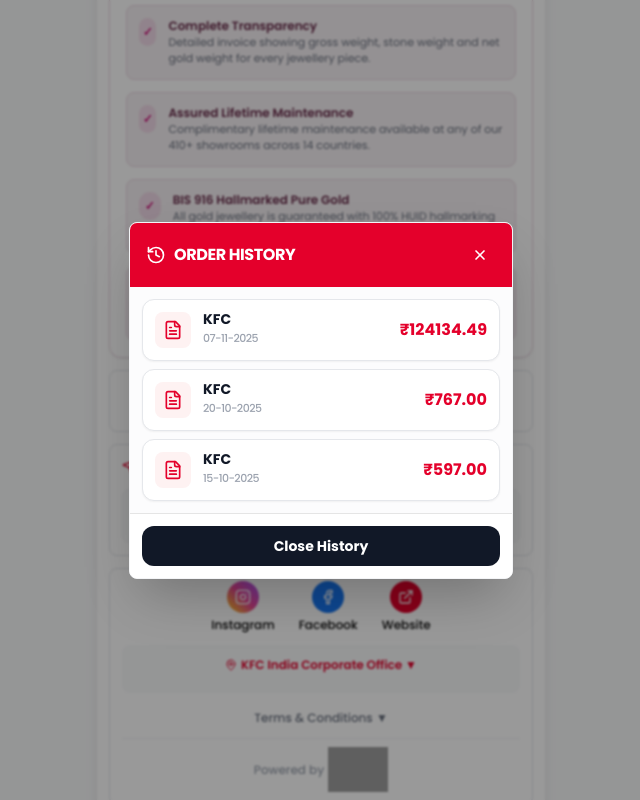
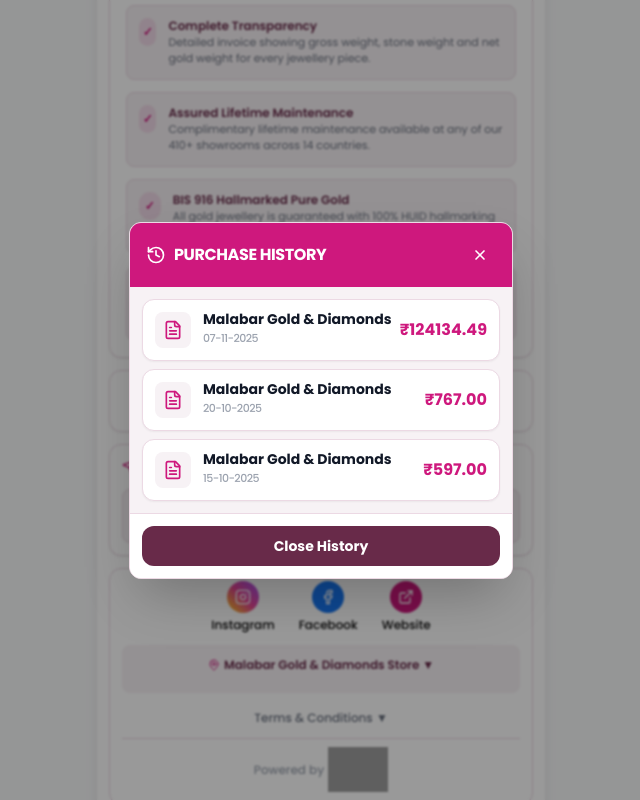
Before and after one commit to aadi310/Malabar-Gold-Smart-Receipt, a Next.js app: page / in a window 1280 px wide. Both pictures are taken after a click on the button "History". Shown: the part 2179-2979 px from the top of the page, without its empty margins (319-959 px from the left). Built offline with nearby package versions, Linux system fonts and the light colour scheme; grey boxes are pictures that could not be loaded.

Commit message:
Update page.tsx

```diff
--- a/app/page.tsx
+++ b/app/page.tsx
@@ -1594,14 +1594,15 @@ Powered by RDEP
 
 </div>
 
-          {/* Receipt Actions (2) */}
-<div className="bg-white rounded-lg border border-gray-200 p-3 font-poppins">
+         {/* Receipt Actions */}
+<div className="bg-white rounded-xl border border-[#ecd9e4] p-3 font-poppins shadow-sm">
   <div className="flex justify-center space-x-4">
+
     <Button
       ref={historyButtonRef}
       variant="ghost"
       size="sm"
-      className="text-[#E4002B] hover:bg-red-50 font-medium"
+      className="text-[#CE187D] hover:bg-[#F7F2F5] font-medium"
       onClick={handleTransactionHistoryOpen}
     >
       <History className="h-4 w-4 mr-1" />
@@ -1611,7 +1612,7 @@ Powered by RDEP
     <Button
       variant="ghost"
       size="sm"
-      className="text-[#E4002B] hover:bg-red-50 font-medium"
+      className="text-[#CE187D] hover:bg-[#F7F2F5] font-medium"
       onClick={handleEmailReceipt}
     >
       <Mail className="h-4 w-4 mr-1" />
@@ -1621,57 +1622,62 @@ Powered by RDEP
     <Button
       variant="ghost"
       size="sm"
-      className="text-[#E4002B] hover:bg-red-50 font-medium"
+      className="text-[#CE187D] hover:bg-[#F7F2F5] font-medium"
       onClick={handleDownloadReceipt}
     >
       <Download className="h-4 w-4 mr-1" />
       <span className="text-xs">Download</span>
     </Button>
+
   </div>
 </div>
+
           {/* Need Help */}
-<div className="bg-white rounded-lg border border-gray-200 p-3 font-poppins">
-  <h3 className="text-sm font-semibold text-[#E4002B] mb-3 flex items-center">
-    <Send className="mr-2 h-4 w-4" />
+<div className="bg-white rounded-xl border border-[#ecd9e4] p-3 font-poppins shadow-sm">
+  <h3 className="text-sm font-semibold text-[#682A49] mb-3 flex items-center">
+    <Send className="mr-2 h-4 w-4 text-[#CE187D]" />
     Need Help?
   </h3>
+
   <div className="grid grid-cols-3 gap-2">
+
     {/* WhatsApp / Chat */}
     <button
       onClick={handleWhatsApp}
-      className="bg-gray-50 border border-gray-100 rounded-lg p-2 flex flex-col items-center hover:bg-red-50 transition-colors group"
+      className="bg-[#F7F2F5] border border-[#ecd9e4] rounded-lg p-2 flex flex-col items-center hover:bg-[#F1E6EC] transition-colors group"
     >
-      <MessageSquare className="h-4 w-4 text-gray-600 group-hover:text-[#E4002B] mb-1" />
+      <MessageSquare className="h-4 w-4 text-gray-600 group-hover:text-[#CE187D] mb-1" />
       <span className="text-[11px] font-medium text-gray-700">Chat</span>
     </button>
 
     {/* Call Support */}
     <button
       onClick={handleCall}
-      className="bg-gray-50 border border-gray-100 rounded-lg p-2 flex flex-col items-center hover:bg-red-50 transition-colors group"
+      className="bg-[#F7F2F5] border border-[#ecd9e4] rounded-lg p-2 flex flex-col items-center hover:bg-[#F1E6EC] transition-colors group"
     >
-      <Phone className="h-4 w-4 text-gray-600 group-hover:text-[#E4002B] mb-1" />
+      <Phone className="h-4 w-4 text-gray-600 group-hover:text-[#CE187D] mb-1" />
       <span className="text-[11px] font-medium text-gray-700">Call</span>
     </button>
 
     {/* Email Support */}
     <button
       onClick={handleEmail}
-      className="bg-gray-50 border border-gray-100 rounded-lg p-2 flex flex-col items-center hover:bg-red-50 transition-colors group"
+      className="bg-[#F7F2F5] border border-[#ecd9e4] rounded-lg p-2 flex flex-col items-center hover:bg-[#F1E6EC] transition-colors group"
     >
-      <Mail className="h-4 w-4 text-gray-600 group-hover:text-[#E4002B] mb-1" />
+      <Mail className="h-4 w-4 text-gray-600 group-hover:text-[#CE187D] mb-1" />
       <span className="text-[11px] font-medium text-gray-700">Email</span>
     </button>
+
   </div>
 </div>
 
       {/* Social Media & Store Address */}
-<div className="bg-white rounded-lg border border-gray-200 p-3 font-poppins">
+<div className="bg-white rounded-xl border border-[#ecd9e4] p-3 font-poppins">
 
   <div className="flex justify-center space-x-6 mb-3">
 
     <button
-      onClick={() => handleSocialLink("https://www.instagram.com/kfcindia_official/")}
+      onClick={() => handleSocialLink("https://www.instagram.com/malabargoldanddiamonds/?hl=en")}
       className="flex flex-col items-center"
     >
       <div className="w-8 h-8 rounded-full bg-gradient-to-tr from-yellow-400 via-pink-500 to-purple-500 flex items-center justify-center mb-1">
@@ -1681,7 +1687,7 @@ Powered by RDEP
     </button>
 
     <button
-      onClick={() => handleSocialLink("https://www.facebook.com/KFCIndia")}
+      onClick={() => handleSocialLink("https://www.facebook.com/malabargoldanddiamonds/")}
       className="flex flex-col items-center"
     >
       <div className="w-8 h-8 rounded-full bg-[#1877F2] flex items-center justify-center mb-1">
@@ -1691,10 +1697,10 @@ Powered by RDEP
     </button>
 
     <button
-      onClick={() => handleSocialLink("https://online.kfc.co.in")}
+      onClick={() => handleSocialLink("https://www.malabargoldanddiamonds.com/")}
       className="flex flex-col items-center"
     >
-      <div className="w-8 h-8 rounded-full bg-[#E4002B] flex items-center justify-center mb-1">
+      <div className="w-8 h-8 rounded-full bg-[#CE187D] flex items-center justify-center mb-1">
         <ExternalLink className="h-4 w-4 text-white" />
       </div>
       <span className="text-xs font-medium">Website</span>
@@ -1704,15 +1710,15 @@ Powered by RDEP
 
 
   {/* Collapsible Store Location */}
-  <div className="text-xs text-gray-600 text-center mb-3 bg-gray-50 p-3 rounded-lg">
+  <div className="text-xs text-gray-600 text-center mb-3 bg-[#F7F2F5] p-3 rounded-lg">
 
     <button
       onClick={() => setShowStoreLocation(!showStoreLocation)}
-      className="w-full flex items-center justify-center mb-2 hover:text-[#E4002B] transition-colors"
+      className="w-full flex items-center justify-center mb-2 hover:text-[#CE187D] transition-colors"
     >
-      <MapPin className="h-3 w-3 mr-1 text-[#E4002B]" />
-      <span className="font-semibold text-[#E4002B]">
-        KFC India Corporate Office {showStoreLocation ? "▲" : "▼"}
+      <MapPin className="h-3 w-3 mr-1 text-[#CE187D]" />
+      <span className="font-semibold text-[#682A49]">
+        Malabar Gold & Diamonds Store {showStoreLocation ? "▲" : "▼"}
       </span>
     </button>
 
@@ -1720,19 +1726,19 @@ Powered by RDEP
       <div className="space-y-0.5">
 
         <p className="font-bold text-gray-900">
-          Devyani International Ltd (KFC India)
+          Malabar Gold & Diamonds
         </p>
 
-        <p>Plot No. 31, Sector 44</p>
-        <p>Gurugram, Haryana 122003</p>
+        <p>No 52, opposite Metro Station MG Road</p>
+        <p>Bengaluru, Karnataka 560001</p>
         <p>India</p>
 
         <p className="mt-2 text-[10px]">
-          GSTIN: 06AACCD5295M1Z3
+          GSTIN: 29AACCM5471H1Z9
         </p>
 
-        <p className="mt-1 text-[#E4002B] font-semibold">
-          Manager on Duty: {currentReceipt.associate}
+        <p className="mt-1 text-[#CE187D] font-semibold">
+          Sales Associate: {currentReceipt.associate}
         </p>
 
       </div>
@@ -1745,7 +1751,7 @@ Powered by RDEP
   <Button
     variant="ghost"
     size="sm"
-    className="w-full text-xs text-gray-500 hover:text-[#E4002B] h-6 font-medium"
+    className="w-full text-xs text-gray-500 hover:text-[#CE187D] h-6 font-medium"
     onClick={() => setShowTerms(!showTerms)}
   >
     Terms & Conditions {showTerms ? "▲" : "▼"}
@@ -1754,20 +1760,20 @@ Powered by RDEP
   {showTerms && (
     <div className="text-[11px] text-gray-500 mt-2 space-y-1 px-2 font-medium">
 
-      <p>• Rewards points valid for 6 months from issue date.</p>
-
-      <p>• Prices include applicable GST as per Indian regulations.</p>
-
-      <p>• Offers may vary by city and restaurant location.</p>
-
-      <p>• © KFC India. All rights reserved.</p>
+      <p>• All jewellery purchases include applicable GST as per Indian regulations.</p>
+
+      <p>• Diamond jewellery is certified as per Malabar quality standards.</p>
+
+      <p>• Lifetime maintenance services available at Malabar stores.</p>
+
+      <p>• © Malabar Gold & Diamonds. All rights reserved.</p>
 
     </div>
   )}
 
 
   {/* Powered by RDEP */}
-  <div className="text-center mt-2 pt-2 border-t border-gray-100">
+  <div className="text-center mt-2 pt-2 border-t border-[#ecd9e4]">
 
     <div className="flex items-center justify-center space-x-1">
 
@@ -1887,19 +1893,19 @@ Powered by RDEP
     />
 
     {/* Modal */}
-    <div className="relative bg-white rounded-lg w-full max-w-sm overflow-hidden shadow-2xl border border-gray-100 font-poppins">
+    <div className="relative bg-white rounded-xl w-full max-w-sm overflow-hidden shadow-2xl border border-[#ecd9e4] font-poppins">
 
       {/* Header */}
-      <div className="flex justify-between items-center p-4 bg-[#E4002B] text-white">
+      <div className="flex justify-between items-center p-4 bg-[#CE187D] text-white">
         <h3 className="text-base font-bold flex items-center uppercase tracking-tight">
           <History className="h-5 w-5 mr-2" />
-          Order History
+          Purchase History
         </h3>
 
         <Button
           variant="ghost"
           size="icon"
-          className="h-8 w-8 text-white hover:bg-[#c30025] rounded-full"
+          className="h-8 w-8 text-white hover:bg-[#B7156D] rounded-full"
           onClick={() => setShowTransactionHistory(false)}
         >
           <svg
@@ -1921,7 +1927,7 @@ Powered by RDEP
       </div>
 
       {/* Transaction List */}
-      <div className="max-h-80 overflow-y-auto p-3 bg-gray-50/50">
+      <div className="max-h-80 overflow-y-auto p-3 bg-[#F7F2F5]">
         <div className="space-y-2">
 
           {transactionHistory.map((transaction) => (
@@ -1933,16 +1939,16 @@ Powered by RDEP
                 setShowTransactionHistory(false)
                 window.scrollTo({ top: 0, behavior: "smooth" })
               }}
-              className="w-full flex items-center p-3 bg-white border border-gray-200 rounded-xl shadow-sm hover:border-[#E4002B] transition-all cursor-pointer group"
+              className="w-full flex items-center p-3 bg-white border border-[#ecd9e4] rounded-xl shadow-sm hover:border-[#CE187D] transition-all cursor-pointer group"
             >
 
-              <div className="bg-red-50 p-2 rounded-lg mr-3 group-hover:bg-[#E4002B] transition-colors">
-                <FileText className="h-5 w-5 text-[#E4002B] group-hover:text-white" />
+              <div className="bg-[#F7F2F5] p-2 rounded-lg mr-3 group-hover:bg-[#CE187D] transition-colors">
+                <FileText className="h-5 w-5 text-[#CE187D] group-hover:text-white" />
               </div>
 
               <div className="flex-grow text-left">
                 <div className="font-bold text-sm text-gray-900 leading-none mb-1">
-                  KFC
+                  Malabar Gold & Diamonds
                 </div>
 
                 <div className="text-gray-400 text-[11px] font-medium uppercase tracking-tighter">
@@ -1950,7 +1956,7 @@ Powered by RDEP
                 </div>
               </div>
 
-              <div className="font-bold text-[#E4002B]">
+              <div className="font-bold text-[#CE187D]">
                 ₹{transaction.amount.toFixed(2)}
               </div>
 
@@ -1962,9 +1968,9 @@ Powered by RDEP
       </div>
 
       {/* Footer */}
-      <div className="p-3 border-t bg-white">
+      <div className="p-3 border-t border-[#ecd9e4] bg-white">
         <Button
-          className="w-full bg-gray-900 hover:bg-black text-white font-bold h-10 rounded-xl transition-all"
+          className="w-full bg-[#682A49] hover:bg-[#4f1f36] text-white font-bold h-10 rounded-xl transition-all"
           onClick={() => setShowTransactionHistory(false)}
         >
           Close History
```
